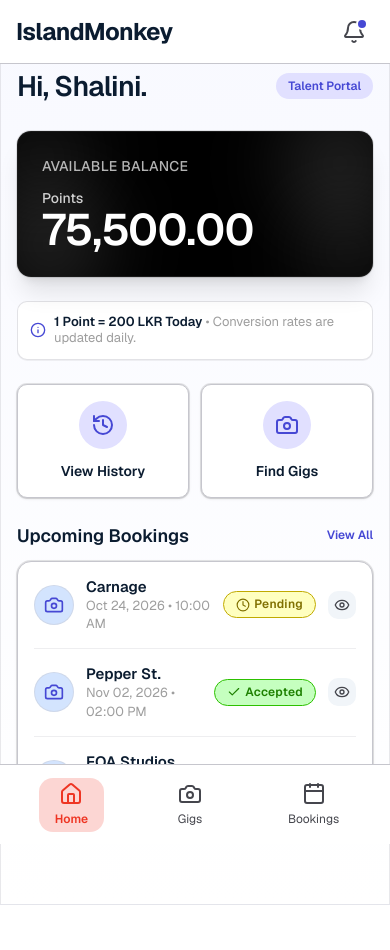
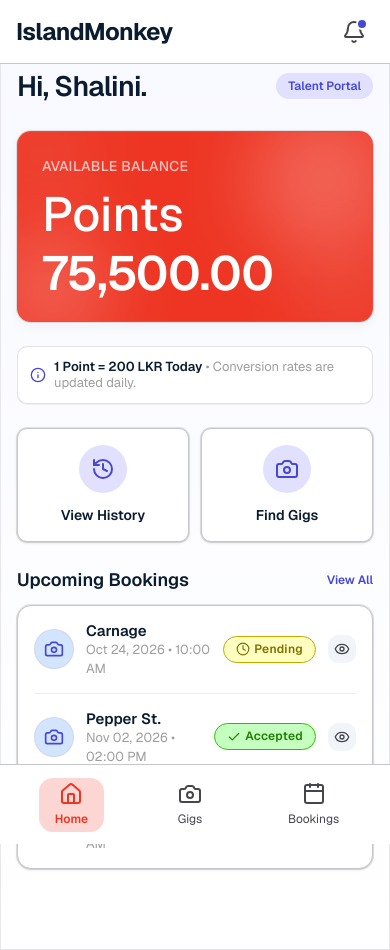
Before and after one commit to flyxto/island-monkey-app, a Next.js app: page /model in a window 390 px wide. Before the commit the page ends 905 px from the top, so only its background shows below. Built offline with nearby package versions, Linux system fonts and the light colour scheme.

Commit message:
refac: refactored available balance card and remove duplicate qr

```diff
--- a/app/(customer)/customer/page.tsx
+++ b/app/(customer)/customer/page.tsx
@@ -34,7 +34,6 @@ export default function CustomerHomePage() {
       <BalanceCard
         points={balance.pointsBalance}
         formattedPoints={balance.formattedPoints}
-        onQROpen={() => setIsQRModalOpen(true)}
       />
 
       {/* Info Row: 1 Point = 200 LKR Today */}
--- a/components/portal/BalanceCard.tsx
+++ b/components/portal/BalanceCard.tsx
@@ -23,10 +23,10 @@ export function BalanceCard({
   variant = "single-glow",
 }: BalanceCardProps) {
   return (
-    <Card className="relative overflow-hidden bg-black text-white rounded-xl shadow-xl border border-white/10 p-0">
+    <Card className="relative overflow-hidden bg-[#EE3523] text-white rounded-xl shadow-[0px_4px_12px_0px_#0F172A0D] border border-white/10 p-0">
       {/* Primary blurred glow shapes (Top-Right & Bottom-Left) */}
-      <div className="absolute -top-6 -right-6 w-28 h-28 bg-white/15 rounded-full blur-2xl pointer-events-none" />
-      <div className="absolute -bottom-6 -left-6 w-28 h-28 bg-white/15 rounded-full blur-2xl pointer-events-none" />
+      <div className="absolute -top-6 -right-6 w-36 h-36 bg-white/25 rounded-full blur-2xl pointer-events-none" />
+      <div className="absolute -bottom-6 -left-6 w-28 h-28 bg-white/25 rounded-full blur-2xl pointer-events-none" />
 
       {/* Mirrored secondary glow shapes for Model Portal (Top-Left & Bottom-Right) */}
       {variant === "double-glow" && (
@@ -36,26 +36,16 @@ export function BalanceCard({
         </>
       )}
 
-      <CardContent className="relative z-10 flex flex-col gap-3 p-6">
+      <CardContent className="relative z-10 flex flex-col gap-1 p-6">
         <div className="flex items-center justify-between">
           <span className="text-[14px] font-medium text-white/70 tracking-wide uppercase">
             Available Balance
           </span>
-          {onQROpen && (
-            <button
-              onClick={onQROpen}
-              type="button"
-              className="p-2 bg-white/10 hover:bg-white/20 rounded-lg transition-colors text-white"
-              title="Show QR Code"
-            >
-              <QrCode className="w-5 h-5" />
-            </button>
-          )}
         </div>
 
         <div className="flex flex-col">
-          <span className="text-[14px] font-medium text-white/80">Points</span>
-          <span className="text-[44px] sm:text-[48px] font-semibold leading-none text-white tracking-tight">
+          <span className="text-[48px] font-medium text-white">Points</span>
+          <span className="text-[48px] sm:text-[48px] font-semibold leading-none text-white tracking-tight">
             {formattedPoints}
           </span>
         </div>
```
